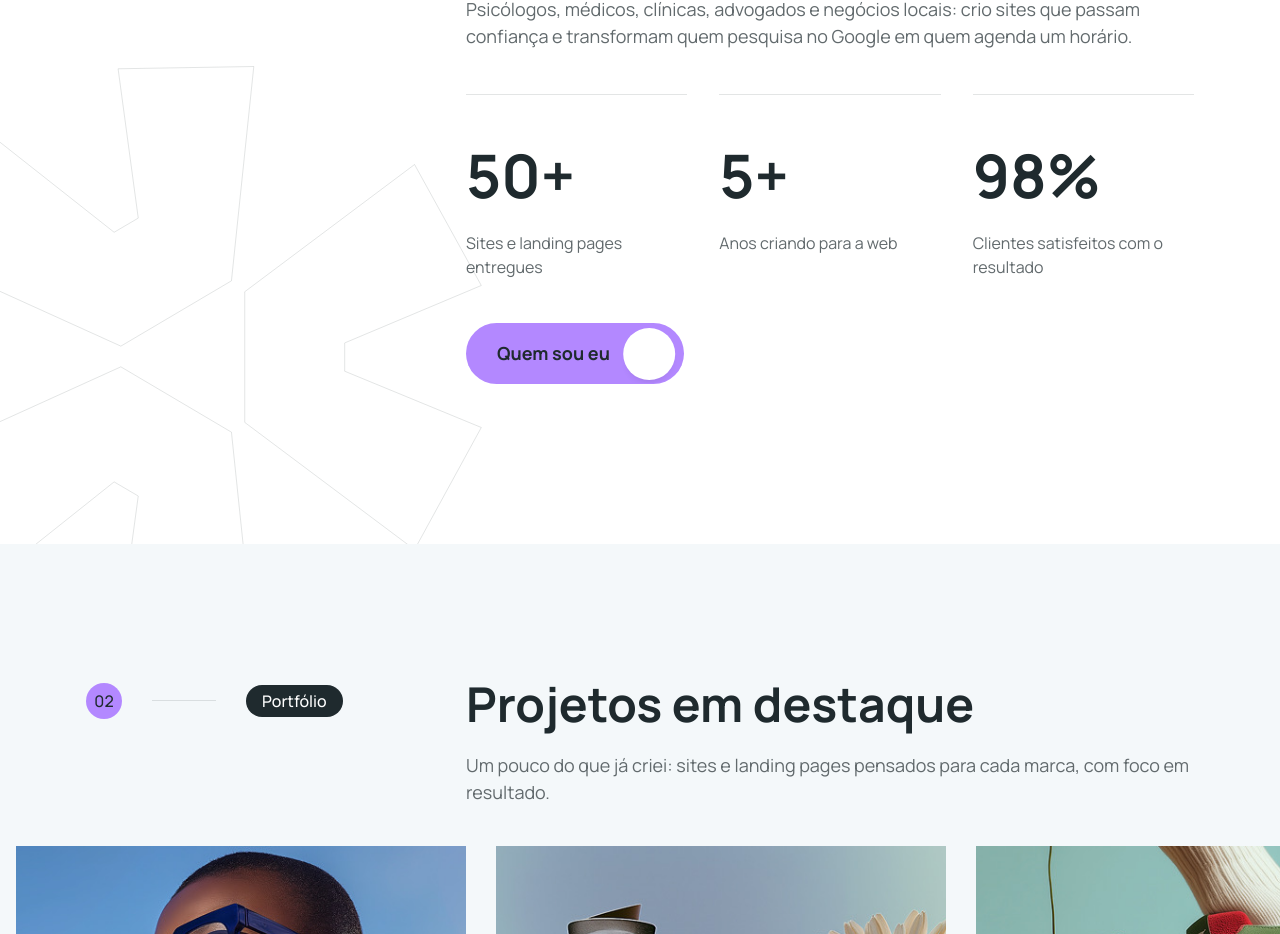
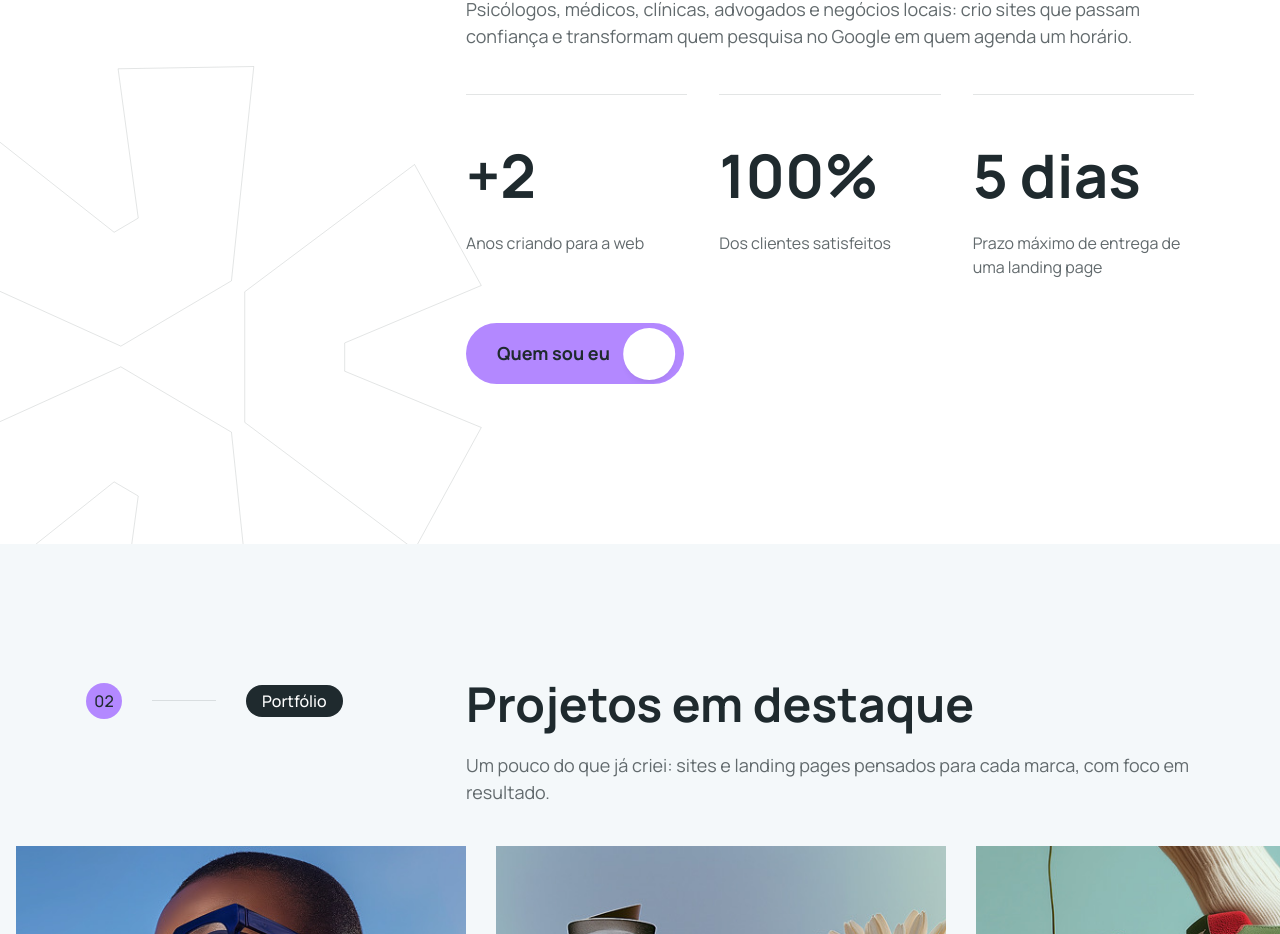
Before and after one commit to leticiatavares0988-create/mariafernanda, a Next.js app: page / in a window 1280 px wide. Shown: the part 1099-2033 px from the top of the page. Built offline with nearby package versions, Linux system fonts and the light colour scheme; some icons are missing.

Commit message:
Stats: +2 anos, 100% satisfeitos, LPs em ate 5 dias
Co-Authored-By: Claude Fable 5.1 <noreply@anthropic.com>

```diff
--- a/components/StatsFacts.tsx
+++ b/components/StatsFacts.tsx
@@ -28,22 +28,22 @@ export default function StatsFacts() {
                 <div className="col-md-6 col-lg-4 mb-7 mb-lg-0">
                   <div className="d-flex flex-column gap-6 pt-9 border-top" data-aos="fade-up" data-aos-delay="200"
                     data-aos-duration="1000">
-                    <h2 className="mb-0 fs-14"><span className="count" data-target="50">50</span>+</h2>
-                    <p className="mb-0">Sites e landing pages entregues</p>
+                    <h2 className="mb-0 fs-14">+<span className="count" data-target="2">2</span></h2>
+                    <p className="mb-0">Anos criando para a web</p>
                   </div>
                 </div>
                 <div className="col-md-6 col-lg-4 mb-7 mb-lg-0">
                   <div className="d-flex flex-column gap-6 pt-9 border-top" data-aos="fade-up" data-aos-delay="300"
                     data-aos-duration="1000">
-                    <h2 className="mb-0 fs-14"><span className="count" data-target="5">5</span>+</h2>
-                    <p className="mb-0">Anos criando para a web</p>
+                    <h2 className="mb-0 fs-14"><span className="count" data-target="100">100</span>%</h2>
+                    <p className="mb-0">Dos clientes satisfeitos</p>
                   </div>
                 </div>
                 <div className="col-md-6 col-lg-4 mb-7 mb-lg-0">
                   <div className="d-flex flex-column gap-6 pt-9 border-top" data-aos="fade-up" data-aos-delay="400"
                     data-aos-duration="1000">
-                    <h2 className="mb-0 fs-14"><span className="count" data-target="98">98</span>%</h2>
-                    <p className="mb-0">Clientes satisfeitos com o resultado</p>
+                    <h2 className="mb-0 fs-14"><span className="count" data-target="5">5</span> dias</h2>
+                    <p className="mb-0">Prazo máximo de entrega de uma landing page</p>
                   </div>
                 </div>
               </div>
```
